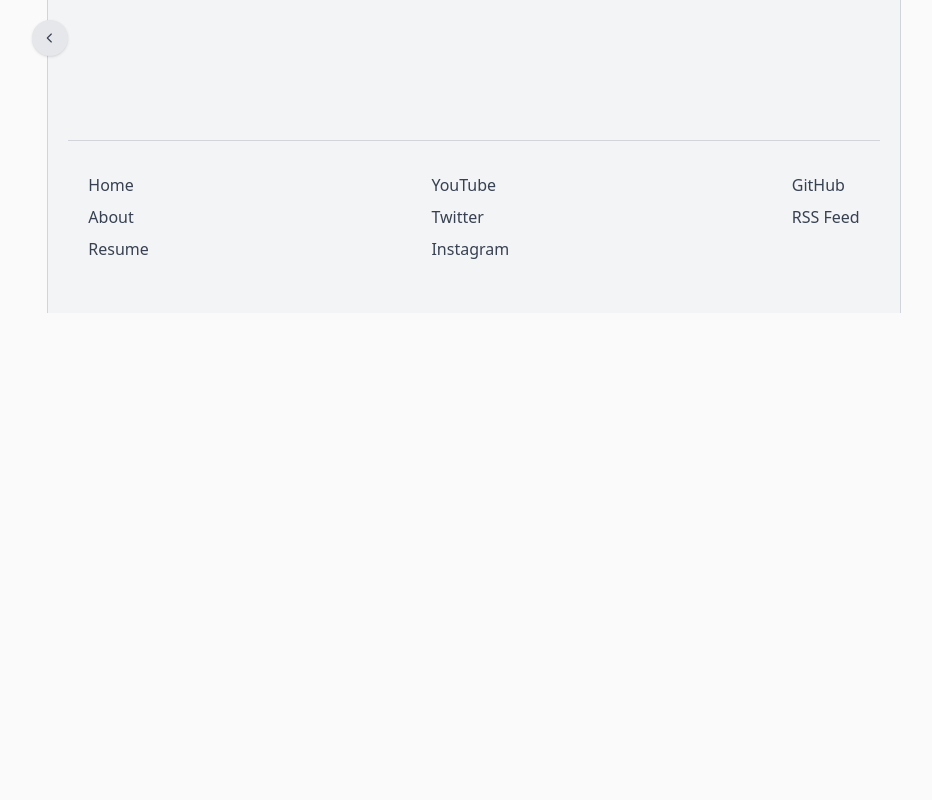
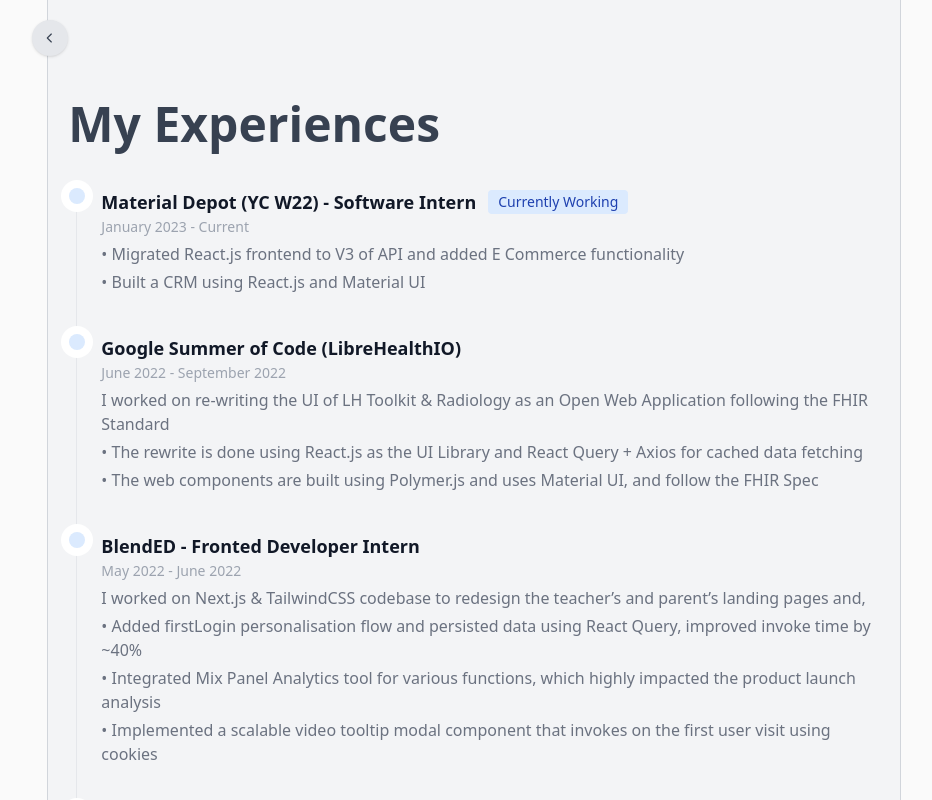
Before and after one commit to rosekamallove/rosekamal.love, a Next.js app: page /about in a window 1280 px wide. Shown: the top 800 px of the page, without its empty margins (166-1098 px from the left). Built offline with nearby package versions, Linux system fonts and the light colour scheme; no server answers.

Commit message:
update: about added timeline

```diff
--- a/pages/about.tsx
+++ b/pages/about.tsx
@@ -1,9 +1,100 @@
 import Layout from "../components/layout";
+
+const Experiences = [
+  {
+    name: "Material Depot (YC W22) - Software Intern",
+    description: [
+      "",
+      "Migrated React.js frontend to V3 of API and added E Commerce functionality",
+      "Built a CRM using React.js and Material UI",
+    ],
+    date: "January 2023 - Current",
+    current: true,
+  },
+  {
+    name: "Google Summer of Code (LibreHealthIO)",
+    description: [
+      "I worked on re-writing the UI of LH Toolkit & Radiology as an Open Web Application following the FHIR Standard",
+      "The rewrite is done using React.js as the UI Library and React Query + Axios for cached data fetching",
+      "The web components are built using Polymer.js and uses Material UI, and follow the FHIR Spec",
+    ],
+    date: "June 2022 - September 2022",
+    current: false,
+  },
+  {
+    name: "BlendED - Fronted Developer Intern",
+    description: [
+      "I worked on Next.js & TailwindCSS codebase to redesign the teacher’s and parent’s landing pages and,",
+      "Added firstLogin personalisation flow and persisted data using React Query, improved invoke time by ~40%",
+      "Integrated Mix Panel Analytics tool for various functions, which highly impacted the product launch analysis",
+      "Implemented a scalable video tooltip modal component that invokes on the first user visit using cookies",
+    ],
+    date: "May 2022 - June 2022",
+    current: false,
+  },
+  {
+    name: "Google Summer of Code (LibreHealthIO)",
+    description: [
+      "Worked on a CLI application (repo-report) that shows the maintainer’s GitHub info on the terminal",
+      "Updated the GraphQL queries and validations to add two new metrics from Github’s GraphQL API",
+      "Refactored the code which decreased the hassle of adding new metrics from 5 files to 1 file - by 25%",
+      "Wrote tests to type-check the Metrics and their properties using tape.js with jsonschema for variables",
+      "Worked on a Web Based client for the CLI using React.js and TailwindCSS making the app more accessible",
+    ],
+    date: "June 2022 - September 2022",
+    current: false,
+  },
+];
 
 export default function About() {
   return (
     <Layout title="About | Rose Kamal Love">
-      <div />
+      <h1 className="my-10 text-5xl font-black">My Experiences</h1>
+      <Timeline />
     </Layout>
   );
 }
+
+export const Intro = () => <div />;
+export const Links = () => <div />;
+
+export const Timeline = () => {
+  return (
+    <ol className="relative mx-2 border-l border-gray-200 dark:border-gray-700">
+      {Experiences.map((experience) => (
+        <li className="mb-10 ml-6">
+          <span className="absolute -left-2 flex h-4 w-4 items-center justify-center rounded-full bg-blue-100 ring-8 ring-white dark:bg-blue-900 dark:ring-gray-900">
+            <svg
+              aria-hidden="true"
+              className="h-2 w-2 text-blue-800 dark:text-blue-300"
+              fill="currentColor"
+              viewBox="0 0 20 20"
+              xmlns="http://www.w3.org/2000/svg"
+            >
+              <path fill-rule="evenodd" clip-rule="evenodd"></path>
+            </svg>
+          </span>
+          <h3 className="mb-1 flex items-center text-lg font-semibold text-gray-900 dark:text-white">
+            {experience.name}
+            {experience.current && (
+              <span className="mr-2 ml-3 rounded bg-blue-100 px-2.5 py-0.5 text-sm font-medium text-blue-800 dark:bg-blue-900 dark:text-blue-300">
+                Currently Working
+              </span>
+            )}
+          </h3>
+          <time className="mb-2 block text-sm font-normal leading-none text-gray-400 dark:text-gray-500">
+            {experience.date}
+          </time>
+          <ul className="mb-4 text-base font-normal text-gray-500 dark:text-gray-400">
+            {experience.description.map((d, idx) => (
+              <li key={idx} className="my-1">
+                {idx != 0 && " • "}
+                {d}
+              </li>
+            ))}
+          </ul>
+        </li>
+      ))}
+    </ol>
+  );
+};
--- a/pages/blog/[id].tsx
+++ b/pages/blog/[id].tsx
@@ -36,7 +36,7 @@
       </Head>
 
       {/* <ReadingProgress /> */}
-      <article className="w-full prose lg:prose-xl dark:prose-pre:bg-gray-900 prose-a:underline-offset-4 prose-a:decoration-1 hover:prose-a:decoration-2 prose-blockquote:border-l-gray-300 dark:prose-blockquote:border-l-gray-800 dark:prose-invert transition-all">
+      <article className="prose transition-all prose-a:decoration-1 prose-a:underline-offset-4 hover:prose-a:decoration-2 prose-blockquote:border-l-gray-300 dark:prose-invert dark:prose-blockquote:border-l-gray-800 dark:prose-pre:bg-gray-900 lg:prose-xl xl:prose-2xl">
         <h1 className="font-black">{postData.title}</h1>
         <div>
           <Date dateString={postData.date} /> •{" "}
--- a/pages/index.tsx
+++ b/pages/index.tsx
@@ -36,6 +36,7 @@
               Hi, I am Rose Kamal Love
             </h1>
             <p className="text-xl">
+              {" "}
               A friendly ambivert who loves writing software, trying to make a
               difference through{" "}
               <a
```
Also changed, not shown: public/robots.txt (added), public/rss/feed.json (indentation only), 2 other files (tests, documents, lock files or other folders).
